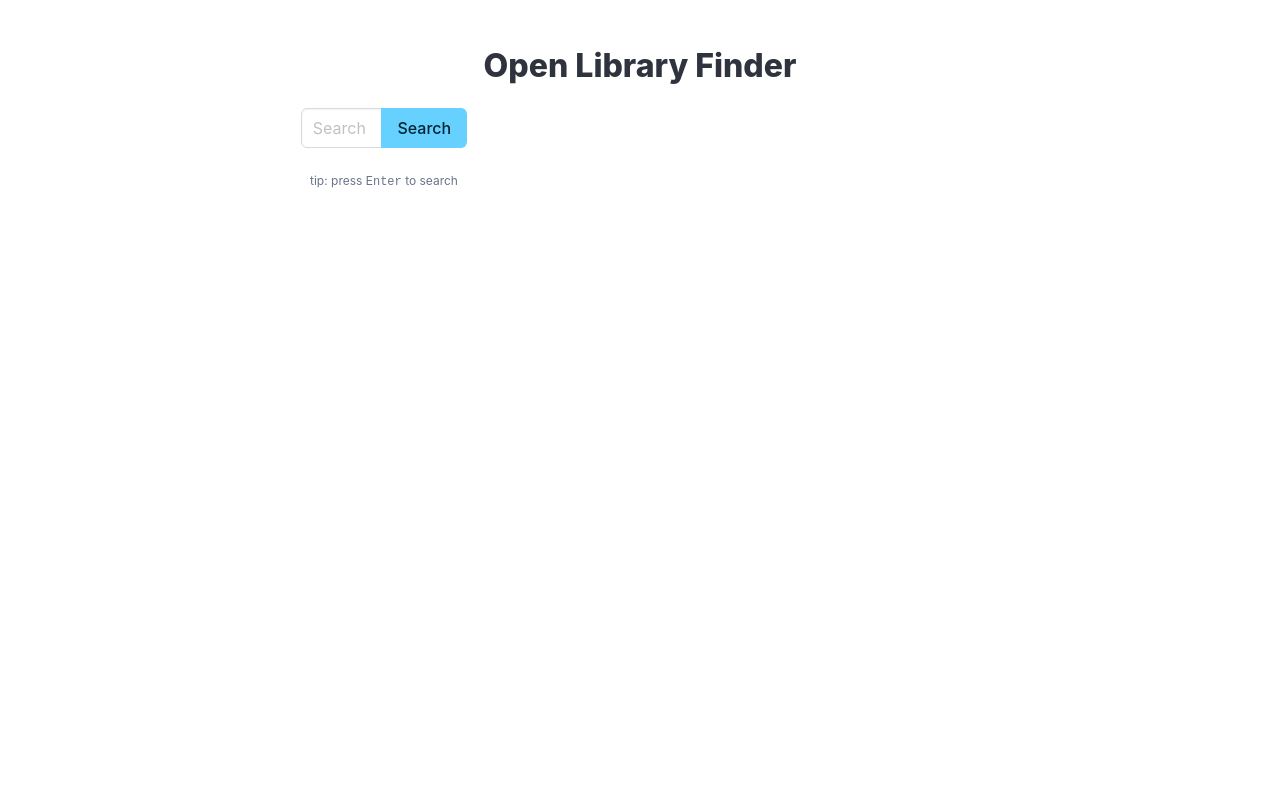
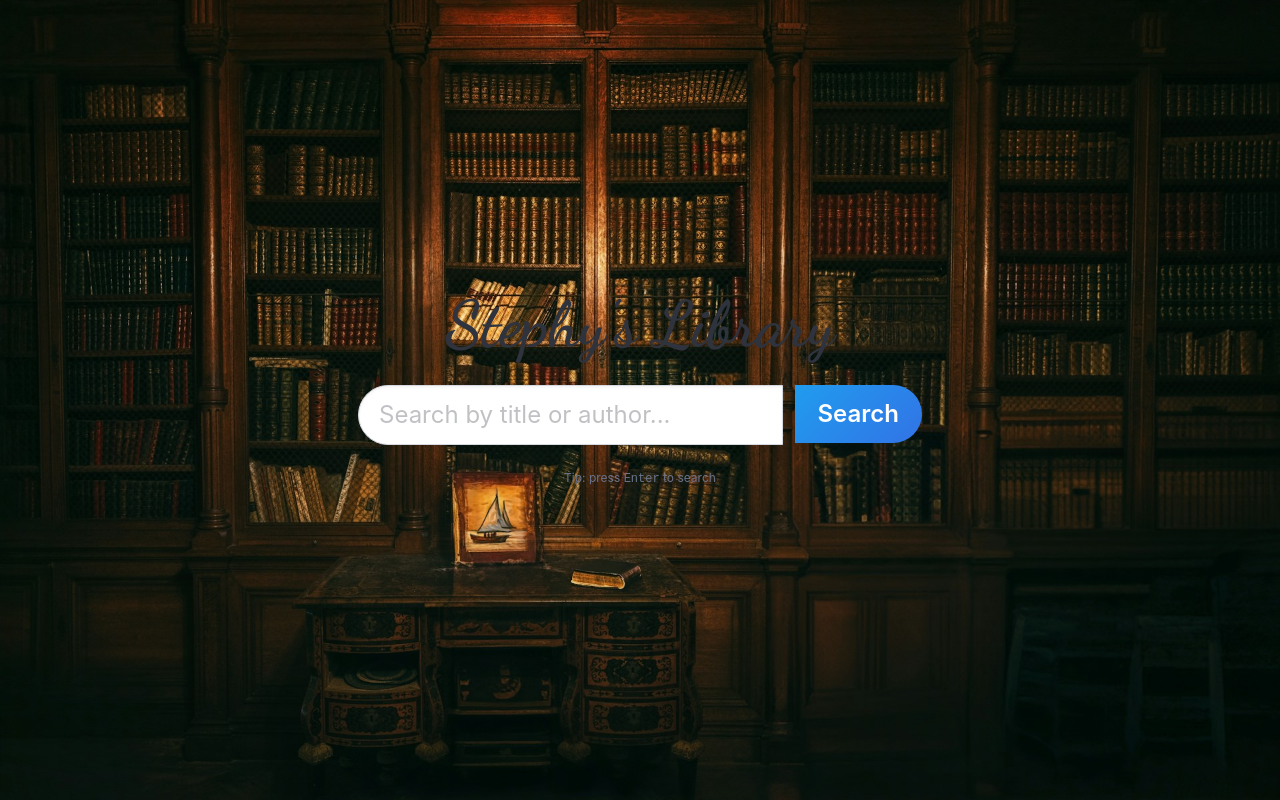
Before and after one commit to svvntos/BookStore, a website built with Vite: page index.html in a window 1280 px wide. Built offline with nearby package versions, Linux system fonts and the light colour scheme.

Commit message:
Added a back ground img, add the jpeg. Fixed the serch bar made finer. added the font NPM.

```diff
--- a/index.html
+++ b/index.html
@@ -7,39 +7,46 @@
     <title>Document</title>
   </head>
   <body>
-    <section class="section">
-      <div class="container">
-        <h1 class="title is-3 has-text-centered">Open Library Finder</h1>
+<section class="section center-viewport">
+  <div class="container has-text-centered">
+    <h1 class="title is-12-mobile is-12-tablet is-12-desktop">Stephy's Library</h1>
 
-        <!-- we’ll add the search bar here next -->
     <div id="searchArea" class="mt-5">
       <div class="columns is-centered">
-            <div class="column is-half">
-              <div class="field has-addons">
+        <div class="column is-12-mobile is-8-tablet is-6-desktop">
+
+          <div class="field is-grouped is-grouped-centered is-flex-direction-column-mobile pill-bar">
             <div class="control is-expanded">
               <input
                 id="searchInput"
-                    class="input"
+                class="input is-large pill-input"
                 type="text"
                 placeholder="Search by title or author..."
+                aria-label="Search by title or author..."
               />
             </div>
             <div class="control">
-                  <button id="searchBtn" class="button is-info">Search</button>
+              <button id="searchBtn" class="button is-large pill-btn">
+                Search
+              </button>
             </div>
           </div>
+
         </div>
       </div>
-          <p class="has-text-centered is-size-7 has-text-grey">
-            tip: press <kbd>Enter</kbd> to search
-          </p>
+
+
+      <p class="is-size-7 has-text-grey has-text-centered mt-2">Tip: press <kbd>Enter</kbd> to search</p>
+
+
     </div>
 
-        <!-- results will go here later -->
     <div id="results" class="mt-5"></div>
   </div>
 </section>
 
-    <script src="app.js" defer></script>
+
+
+    <script src="script.js" defer></script>
   </body>
 </html>
--- a/package.json
+++ b/package.json
@@ -4,7 +4,6 @@
   "description": "",
   "main": "index.js",
   "scripts": {
-    "test": "echo \"Error: no test specified\" && exit 1",
     "dev": "vite"
   },
   "repository": {
@@ -19,6 +18,7 @@
   },
   "homepage": "https://github.com/svvntos/BookStore#readme",
   "dependencies": {
+    "@fontsource/dancing-script": "^5.2.6",
     "bulma": "^1.0.4"
   },
   "devDependencies": {
--- a/style.css
+++ b/style.css
@@ -1,10 +1,81 @@
 @import "bulma/css/bulma.min.css";
 
-/* your custom styles here */
+@import "@fontsource/dancing-script/400.css";
+@import "@fontsource/dancing-script/700.css";
+
+/* Center the whole section in the viewport */
+body {
+  position: relative;  /* allow absolute positioning of ::before */
+  background: url("src/img/Bookshelfs.jpg") no-repeat center center fixed;
+  background-size: cover;
+}
+
+/* make sure your content sits above overlay */
+body * {
+  position: relative;
+  z-index: 1;
+}
+
+
+
+.center-viewport {
+  min-height: 100vh;             /* full screen height */
+  display: flex;
+  align-items: center;            /* vertical center */
+  justify-content: center;        /* horizontal center */
+}
+
+/* Keep the search area comfortably narrow */
 #searchArea {
-	max-width: 640px;
-	display: flex;
-	flex-direction: column;
-	align-items: center;
+  max-width: 1300px;
+  margin: 0 auto;
 }
-#results { max-width: 960px; margin: 0 auto; }
+
+/* Optional: results container width */
+#results {
+  max-width: 960px;
+  margin: 0 auto;
+}
+
+/* Optional: input sizing tweaks (Bulma already does most of this) */
+#searchInput {
+  max-width: 720px;
+           /* let Bulma handle widths responsively */
+}
+h1.title {
+  font-family: "Dancing Script", cursive;
+  font-weight: 700;
+  font-size: 4.0rem;
+}
+
+.pill-input {
+	border-radius: 9999px 0 0 9999px;
+	padding: 1.25rem;
+}
+
+.pill-btn {
+	border-radius: 0 9999px 9999px 0;
+	background: linear-gradient(135deg, #209cee, #3273e6);
+	color: #fff;
+	font-weight: 600;
+	border: none;
+	transition: filter 0.2s ease, transform 0.1s ease;
+}
+.pill-btn:hover {
+	filter: brightness(1.05);
+	transform: translateY(-1px);
+}
+
+@media (max-width: 768px) {
+ .pill-bar .field.is-grouped {
+   flex-direction: column;
+   align-items: stretch;
+ }
+
+
+ .pill-input .pill-btn{
+   border-radius: 9999px;
+   width: 100%;
+   margin-bottom: 0.5rem;
+ }
+}
```
Also changed, not shown: src/img/Bookshelfs.jpg (added), 1 other file. Lines whose indentation alone changed are shown as unchanged.
